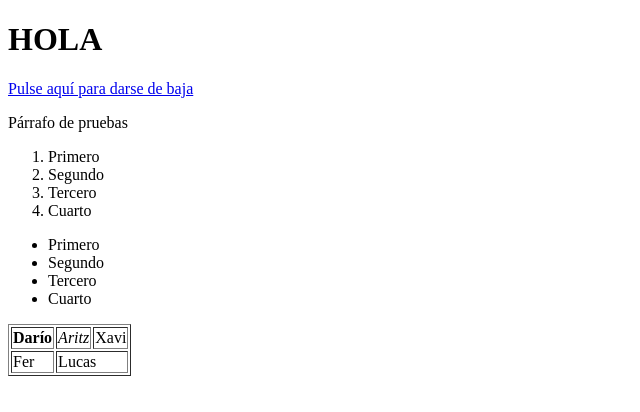
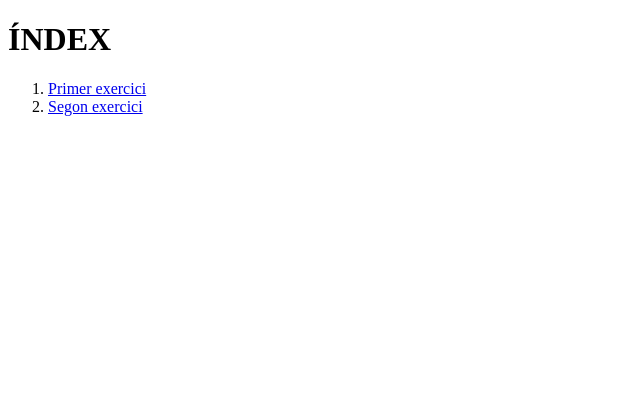
Before and after one commit to aduarte-esliceu/AplicacionsWeb2021, a plain HTML site: page index.html in a window 1280 px wide. Shown: the whole page, without its empty margins (0-640 px from the left). Drawn offline with Linux system fonts and the light colour scheme.

Commit message:
reorganizacion páginas

```diff
--- a/index.html
+++ b/index.html
@@ -8,37 +8,13 @@
 </head>
 <body>
 
-    <h1>HOLA</h1>
+<h1>ÍNDEX</h1>
 
-    <a href="segundo.html">Pulse aquí para darse de baja</a>
+<ol>
+    <li><a href="webSenzilla.html">Primer exercici</a></li>
+    <li><a href="segundo.html">Segon exercici</a></li>
+</ol>
 
-    <p>Párrafo de pruebas</p>
-
-    <ol>
-        <li>Primero</li>
-        <li>Segundo</li>
-        <li>Tercero</li>
-        <li>Cuarto</li>
-    </ol>
-
-    <ul>
-        <li>Primero</li>
-        <li>Segundo</li>
-        <li>Tercero</li>
-        <li>Cuarto</li>
-    </ul>
-
-    <table border="1">
-        <tr>
-            <td><b>Darío</b></td>
-            <td><i>Aritz</i></td>
-            <td>Xavi</td>
-        </tr>
-        <tr>
-            <td>Fer</td>
-            <td colspan="2">Lucas</td>
-        </tr>
-    </table>
 
 
 </body>
```
Also changed, not shown: webSenzilla.html (added, +44 -0 lines).
